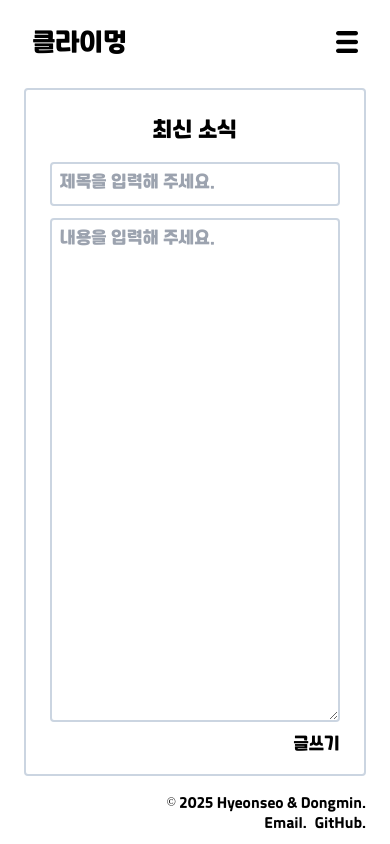
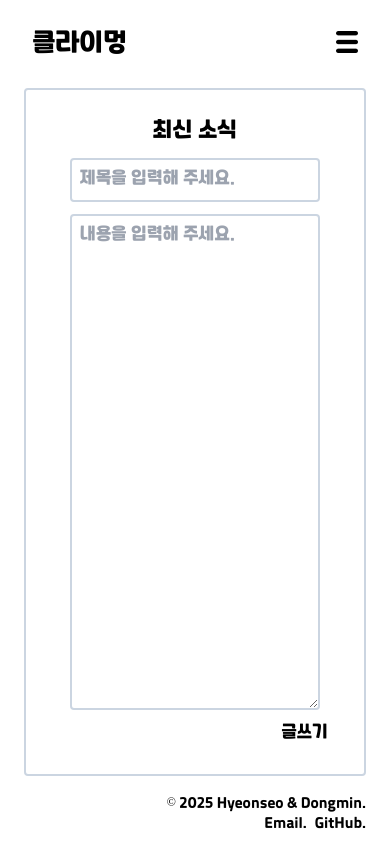
Before and after one commit to dmson1218/climeong, a Next.js app: page /news/create in a window 390 px wide. Built offline with nearby package versions, Linux system fonts and the light colour scheme.

Commit message:
style: 반응형 디자인 수정

```diff
--- a/src/app/news/create/page.tsx
+++ b/src/app/news/create/page.tsx
@@ -38,8 +38,8 @@ export default function NewsCreatePage() {
     return (
         <div className="min-h-[calc(100vh-5rem-60px)] mt-20 grid z-10 px-4">
             <BoardWrapper>
-                <div className="my-3 flex-center text-xl mb-4">최신 소식</div>
-                <div className="grow flex flex-col items-center gap-3">
+                <div className="my-3 flex-center text-xl">최신 소식</div>
+                <div className="grow px-5 flex flex-col items-center gap-3">
                     <input
                         type="text"
                         className="w-full md:w-3/4 lg:w-3/5 border-2 border-slate-300 rounded p-2"
@@ -53,9 +53,9 @@ export default function NewsCreatePage() {
                         value={content}
                         onChange={(e) => setContent(e.target.value)}
                     />
-                    <div className="w-full md:w-3/4 lg:w-3/5 flex justify-end">
-                        <button onClick={handleSubmit}>글쓰기</button>
-                    </div>
+                </div>
+                <div className="w-full md:w-3/4 lg:w-3/5 mx-auto p-3 flex justify-end">
+                    <button onClick={handleSubmit}>글쓰기</button>
                 </div>
             </BoardWrapper>
         </div>
--- a/src/app/news/page.tsx
+++ b/src/app/news/page.tsx
@@ -51,7 +51,7 @@ export default function NewsPage() {
                         </Link>
                     ))}
                 </div>
-                <div className="flex justify-end">
+                <div className="w-full md:w-3/4 lg:w-3/5 mx-auto p-3 flex justify-end">
                     <Link href="/news/create">글쓰기</Link>
                 </div>
             </BoardWrapper>
```
